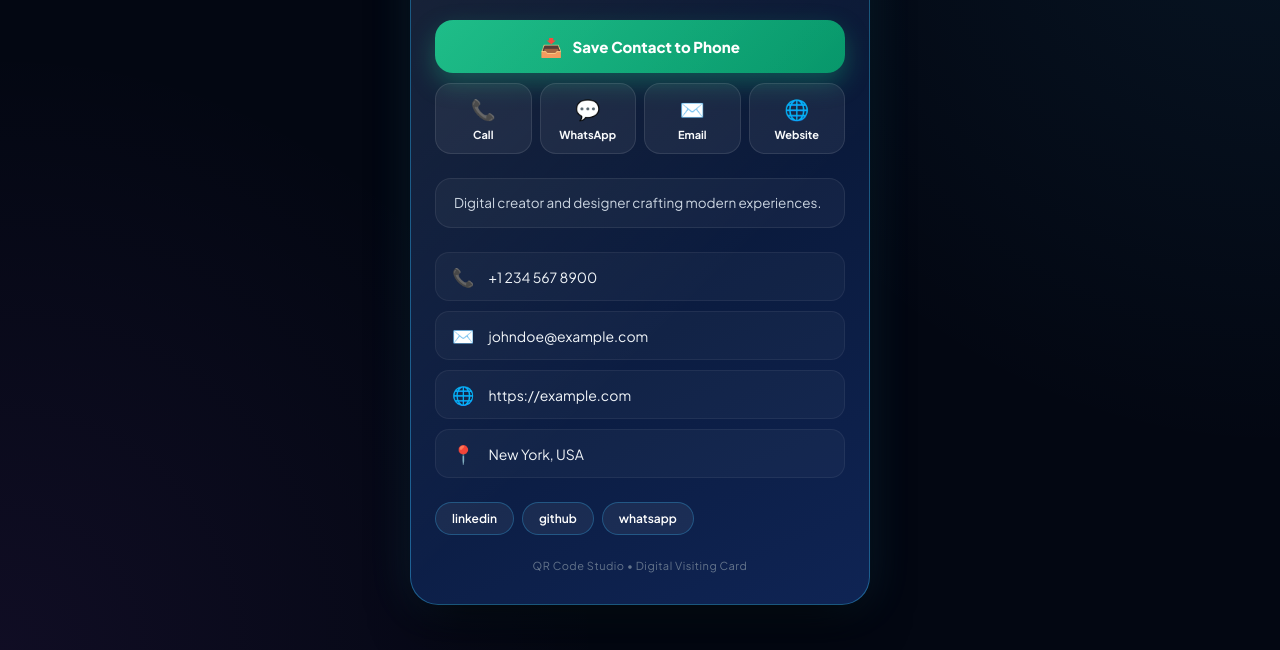
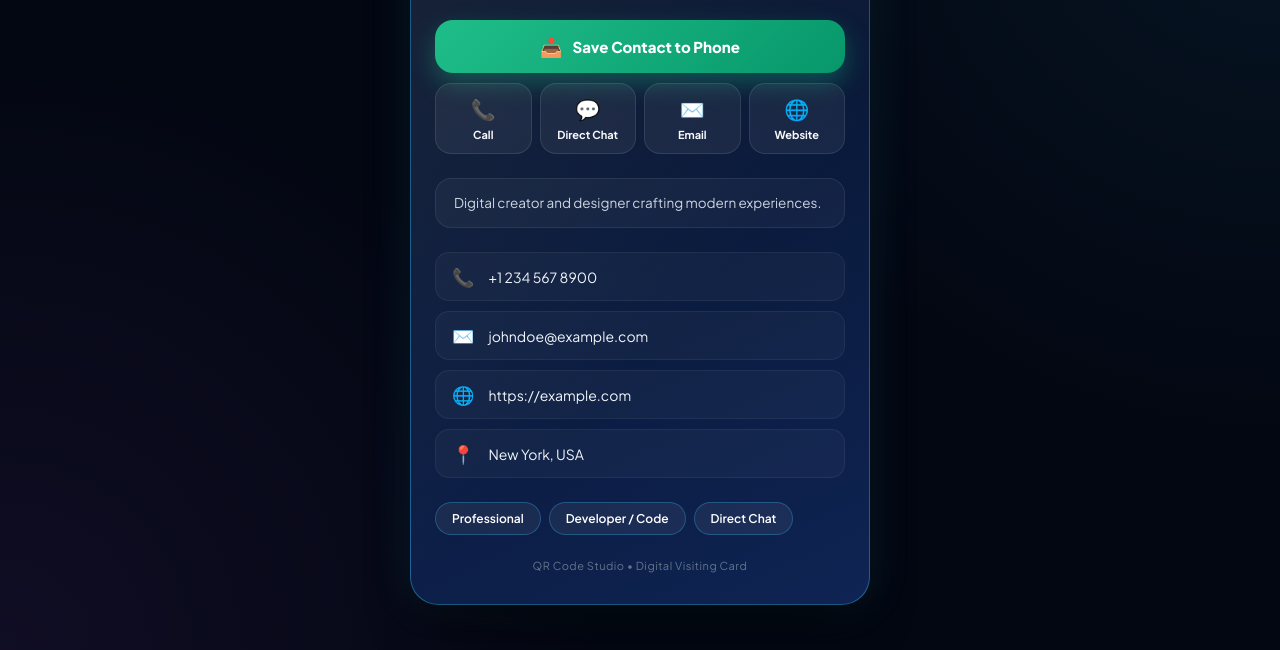
Before and after one commit to vegisoftapps/QrCodeLinks, a plain HTML site: page index.html in a window 1280 px wide. Shown: the part 150-800 px from the top of the page. Drawn offline with Linux system fonts and the light colour scheme.

Commit message:
Update index.html

```diff
--- a/index.html
+++ b/index.html
@@ -1,4 +1,3 @@
-
 <!DOCTYPE html>
 <html lang="en">
 <head>
@@ -364,9 +363,9 @@
                             <span class="icon">📞</span>
                             <span>Call</span>
                         </a>
-                        <a href="#" id="quickWhatsApp" target="_blank" class="quick-contact-btn" style="display: none;">
+                        <a href="#" id="quickChat" target="_blank" class="quick-contact-btn" style="display: none;">
                             <span class="icon">💬</span>
-                            <span>WhatsApp</span>
+                            <span>Direct Chat</span>
                         </a>
                         <a href="#" id="quickEmail" class="quick-contact-btn" style="display: none;">
                             <span class="icon">✉️</span>
@@ -457,26 +456,26 @@
             }
         };
 
-        // Social Platform Brand Configs
+        // Generic Platform Category Configurations
         const PLATFORM_COLORS = {
-            "facebook": { bg: "#1877F2", label: "FB" },
-            "tiktok": { bg: "#010101", label: "TT" },
-            "youtube": { bg: "#FF0000", label: "YT" },
-            "linkedin": { bg: "#0A66C2", label: "IN" },
-            "instagram": { bg: "#E4405F", label: "IG" },
-            "twitter": { bg: "#000000", label: "X" },
-            "whatsapp": { bg: "#25D366", label: "WA" },
-            "telegram": { bg: "#229ED9", label: "TG" },
-            "github": { bg: "#24292E", label: "GH" },
-            "discord": { bg: "#5865F2", label: "DC" },
-            "snapchat": { bg: "#FFFC00", label: "SC", textDark: true },
-            "spotify": { bg: "#1ED760", label: "SP" },
-            "twitch": { bg: "#9146FF", label: "TW" },
-            "pinterest": { bg: "#BD081C", label: "PIN" },
-            "reddit": { bg: "#FF4500", label: "RD" },
-            "website": { bg: "#6366F1", label: "WEB" },
-            "email": { bg: "#EA4335", label: "MAIL" },
-            "phone": { bg: "#10B981", label: "CALL" }
+            "facebook": { bg: "#1877F2", label: "Social", name: "Social Network" },
+            "tiktok": { bg: "#010101", label: "Video", name: "Short Video" },
+            "youtube": { bg: "#FF0000", label: "Media", name: "Video Channel" },
+            "linkedin": { bg: "#0A66C2", label: "Work", name: "Professional" },
+            "instagram": { bg: "#E4405F", label: "Photo", name: "Photo & Media" },
+            "twitter": { bg: "#000000", label: "Feed", name: "Social Feed" },
+            "whatsapp": { bg: "#25D366", label: "Chat", name: "Direct Chat" },
+            "telegram": { bg: "#229ED9", label: "Msg", name: "Messaging Channel" },
+            "github": { bg: "#24292E", label: "Code", name: "Developer / Code" },
+            "discord": { bg: "#5865F2", label: "Hub", name: "Community" },
+            "snapchat": { bg: "#FFFC00", label: "Story", textDark: true, name: "Visual Chat" },
+            "spotify": { bg: "#1ED760", label: "Audio", name: "Audio / Podcast" },
+            "twitch": { bg: "#9146FF", label: "Live", name: "Live Stream" },
+            "pinterest": { bg: "#BD081C", label: "Pin", name: "Inspiration Board" },
+            "reddit": { bg: "#FF4500", label: "Forum", name: "Discussion Forum" },
+            "website": { bg: "#6366F1", label: "Web", name: "Official Website" },
+            "email": { bg: "#EA4335", label: "Mail", name: "Email" },
+            "phone": { bg: "#10B981", label: "Call", name: "Phone" }
         };
 
         let cardData = null;
@@ -496,9 +495,11 @@
 
         function initPage() {
             try {
-                const hash = window.location.hash.substring(1);
-                const params = new URLSearchParams(hash);
+                const searchStr = window.location.search ? window.location.search.substring(1) : "";
+                const hashStr = window.location.hash ? window.location.hash.substring(1) : "";
+                const params = new URLSearchParams(searchStr || hashStr);
                 const typeParam = params.get('type');
+                const userParam = params.get('u');
                 const encodedData = params.get('data');
 
                 if (encodedData) {
@@ -512,11 +513,12 @@
                         pageMode = "card";
                         cardData = parsed;
                     }
-                } else if (typeParam === 'profile') {
+                } else if (typeParam === 'profile' || userParam) {
                     pageMode = "profile";
+                    const uName = userParam || params.get('user') || "creator";
                     profileData = {
-                        displayName: params.get('name') || "Digital Bio Profile",
-                        username: params.get('user') || "creator",
+                        displayName: params.get('name') || (uName.charAt(0).toUpperCase() + uName.slice(1)),
+                        username: uName,
                         bio: params.get('bio') || "Connect with me across all social platforms.",
                         theme: params.get('theme') || "royal_sapphire",
                         links: []
@@ -599,9 +601,9 @@
             if (links.length > 0) {
                 links.forEach(link => {
                     const platformId = (link.platform || "website").toLowerCase();
-                    const conf = PLATFORM_COLORS[platformId] || { bg: "#6366F1", label: platformId.slice(0, 2).toUpperCase() };
+                    const conf = PLATFORM_COLORS[platformId] || { bg: "#6366F1", label: "Link", name: "Web Link" };
                     const url = link.url || "#";
-                    const title = link.title || platformId.charAt(0).toUpperCase() + platformId.slice(1);
+                    const title = link.title || conf.name || "Web Link";
 
                     const cardHtml = `
                         <a href="${url}" target="_blank" class="bio-link-card">
@@ -668,7 +670,7 @@
                 callBtn.style.display = 'flex';
 
                 const waDigits = cardData.phoneNumber.replace(/[^0-9]/g, '');
-                const waBtn = document.getElementById('quickWhatsApp');
+                const waBtn = document.getElementById('quickChat');
                 waBtn.href = 'https://wa.me/' + waDigits;
                 waBtn.style.display = 'flex';
             }
@@ -734,7 +736,9 @@
                 socialEl.innerHTML = '';
                 socialLinks.forEach(link => {
                     const url = link.formattedUrl || link.rawValue || "#";
-                    const name = link.platform ? link.platform.replace('_', ' ') : 'Link';
+                    const platformId = (link.platform || "").toLowerCase();
+                    const conf = PLATFORM_COLORS[platformId];
+                    const name = link.title || (conf ? conf.name : (link.platform ? link.platform.replace('_', ' ') : 'Link'));
                     socialEl.innerHTML += `
                         <a href="${url}" target="_blank" class="social-chip">
                             <span>${name}</span>
```
